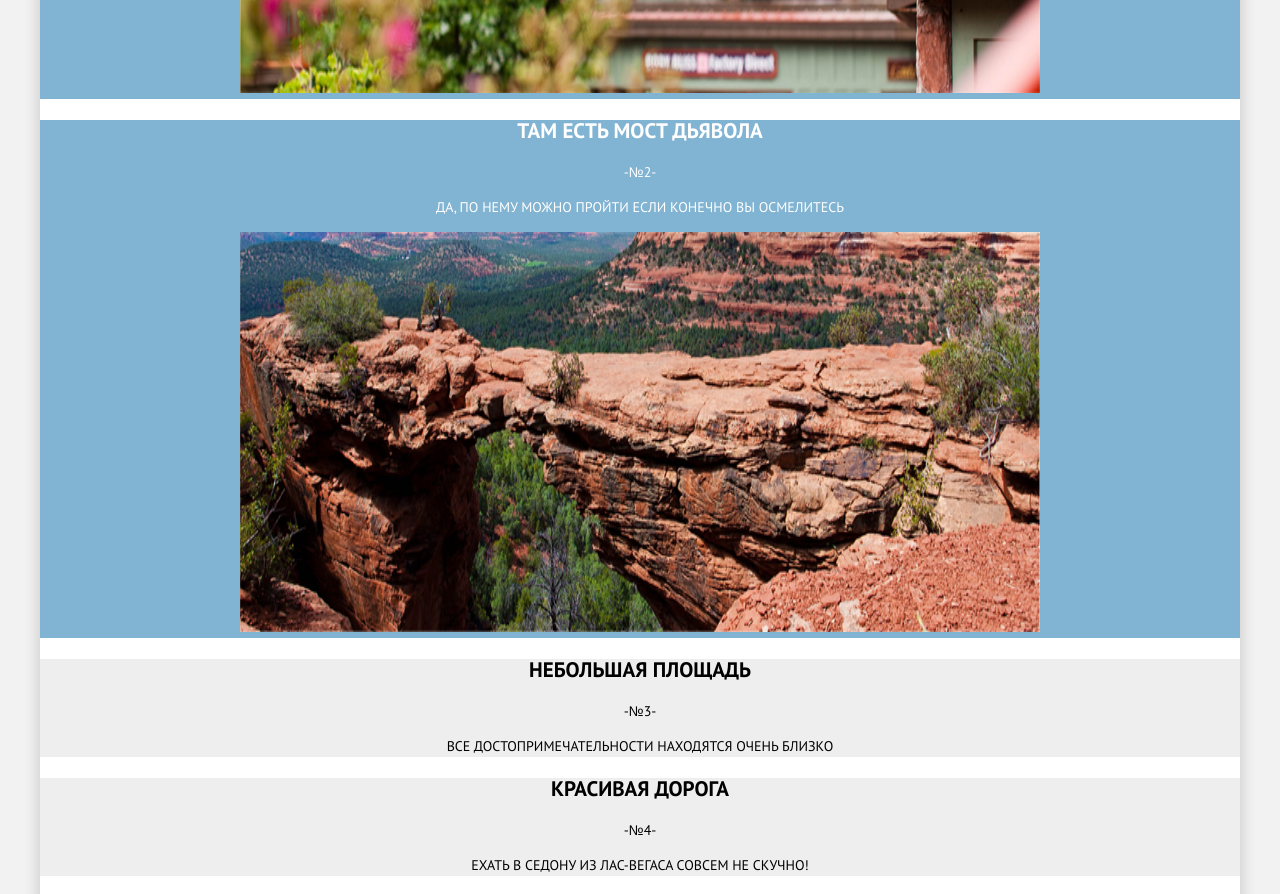
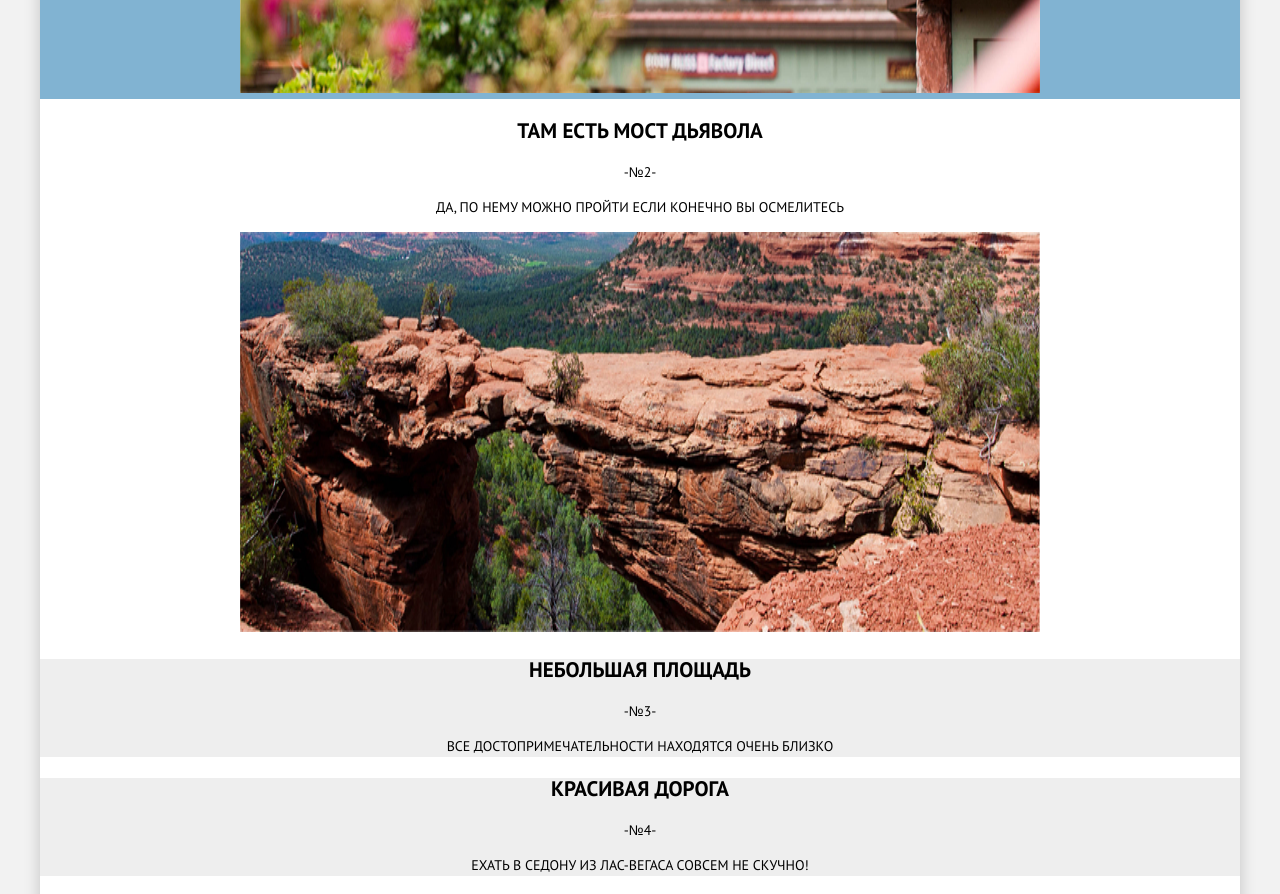
Before and after one commit to AnnaVasilchenko878/1112313-sedona-26, a plain HTML site: page index.html in a window 1280 px wide. Shown: the part 1020-1914 px from the top of the page. Drawn offline with Linux system fonts and the light colour scheme; files whose address does not match are found by name.

Commit message:
Update style.css

```diff
--- a/css/style.css
+++ b/css/style.css
@@ -167,8 +167,7 @@ a {
   font-size: 21px;
   font-weight: 700;
 }
-.advantage-item:first-child,
-.advantage-item:nth-child(2){
+.advantage-item:first-child {
   color: #ffffff;
   background-color: #81b3d2;
 }
```
